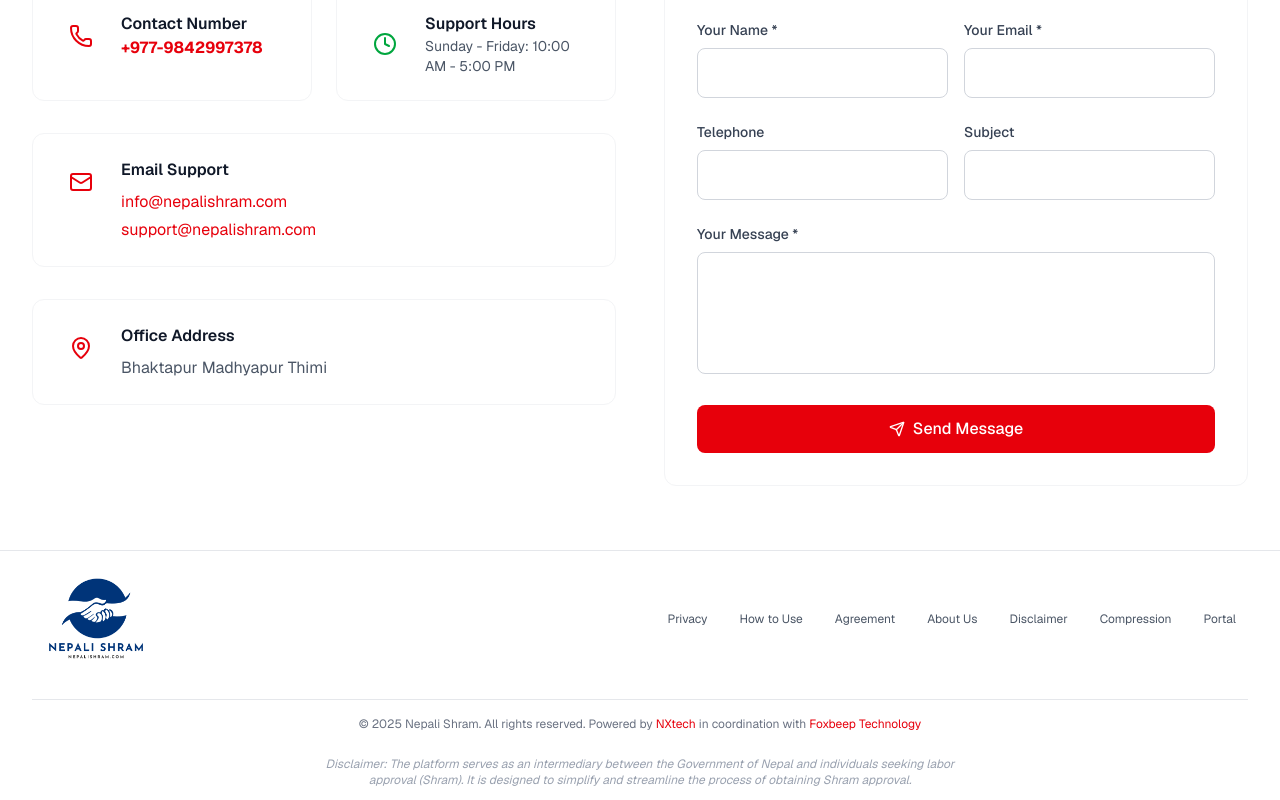
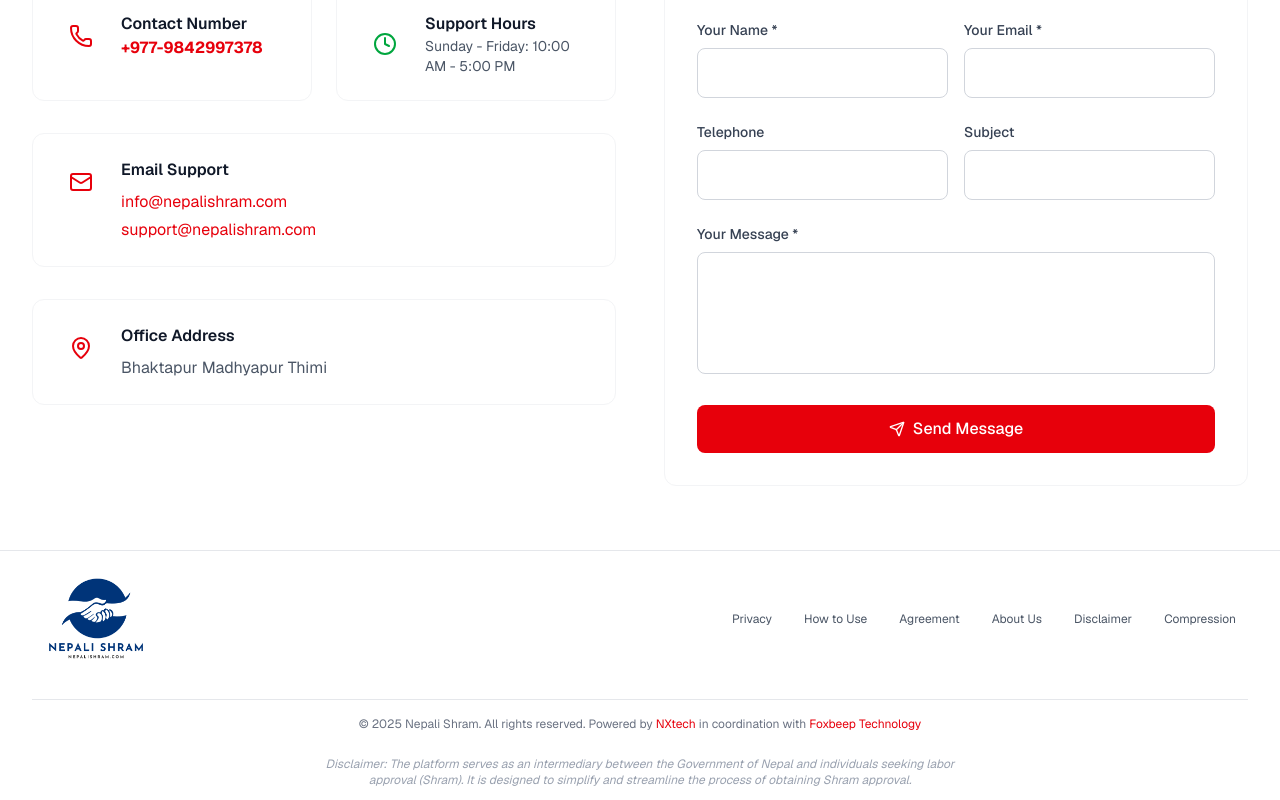
Before and after one commit to crizanp/landingpage, a Next.js app: page / in a window 1280 px wide. Shown: the part 6364-7164 px from the top of the page. Built offline with nearby package versions, Linux system fonts and the light colour scheme.

Commit message:
num and foote r updated

```diff
--- a/components/ApplyNowModal.js
+++ b/components/ApplyNowModal.js
@@ -74,7 +74,7 @@ Please guide me with the further process. What should I do next?`
 कृपया मलाई अगाडिको प्रक्रिया बारे मार्गदर्शन गर्नुहोस्। मैले अब के गर्नुपर्छ?`;
 
             // WhatsApp Business API or direct WhatsApp link
-            const phoneNumber = "9779842997378"; // Your WhatsApp business number
+            const phoneNumber = "9779708023083"; // Your WhatsApp business number
             const encodedMessage = encodeURIComponent(message);
             const whatsappUrl = `https://wa.me/${phoneNumber}?text=${encodedMessage}`;
 
--- a/components/Footer.js
+++ b/components/Footer.js
@@ -8,7 +8,7 @@ const Footer = ({ language = 'en' }) => {
         { name: 'About Us', href: '/about' },
         { name: 'Disclaimer', href: '/disclaimer' },
         { name: 'Compression', href: '/image-compression' },
-        { name: 'Portal', href: 'https://portal.nepalishram.com' }
+        // { name: 'Portal', href: 'https://portal.nepalishram.com' }
     ];
 
     return (
```
